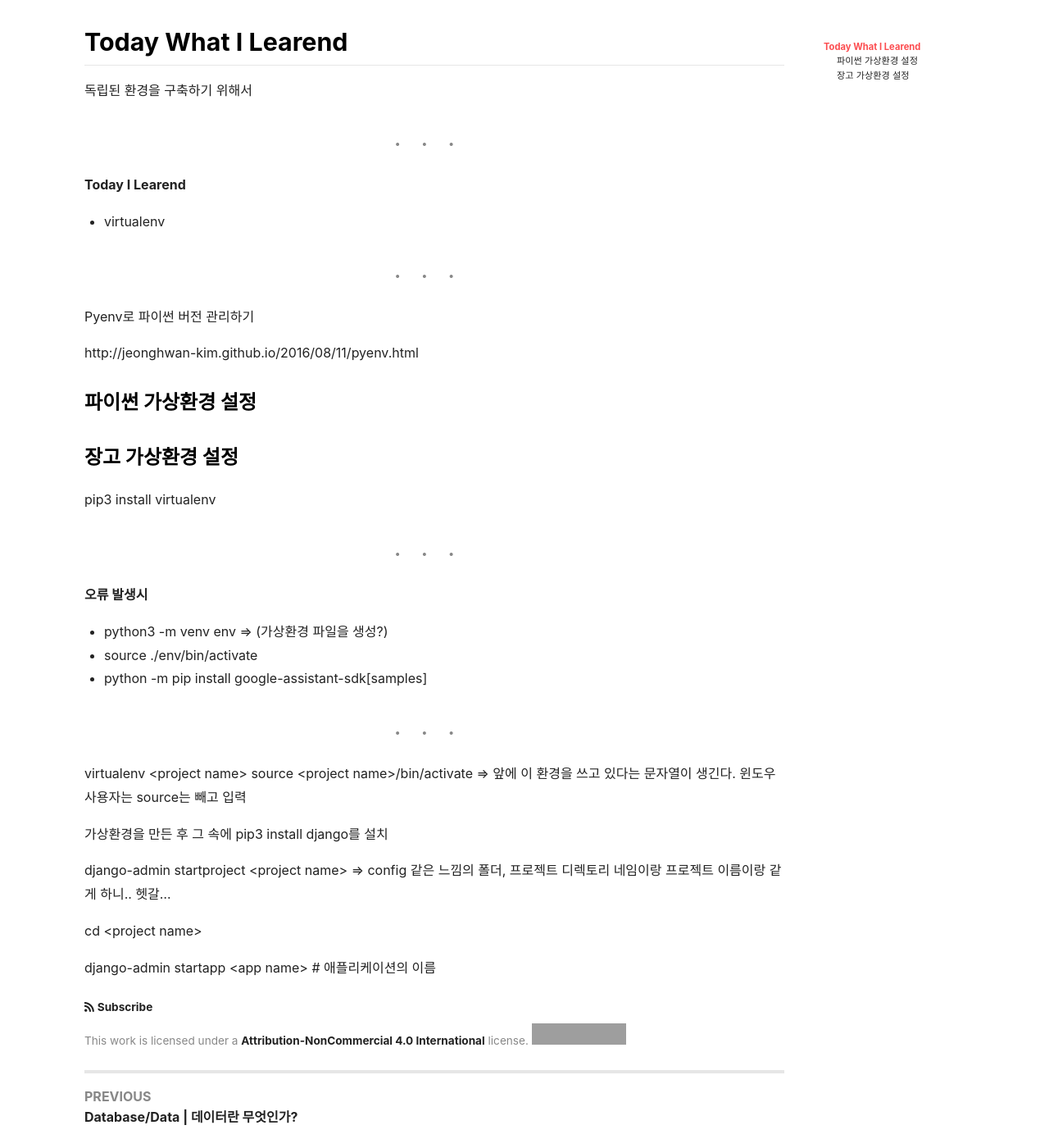
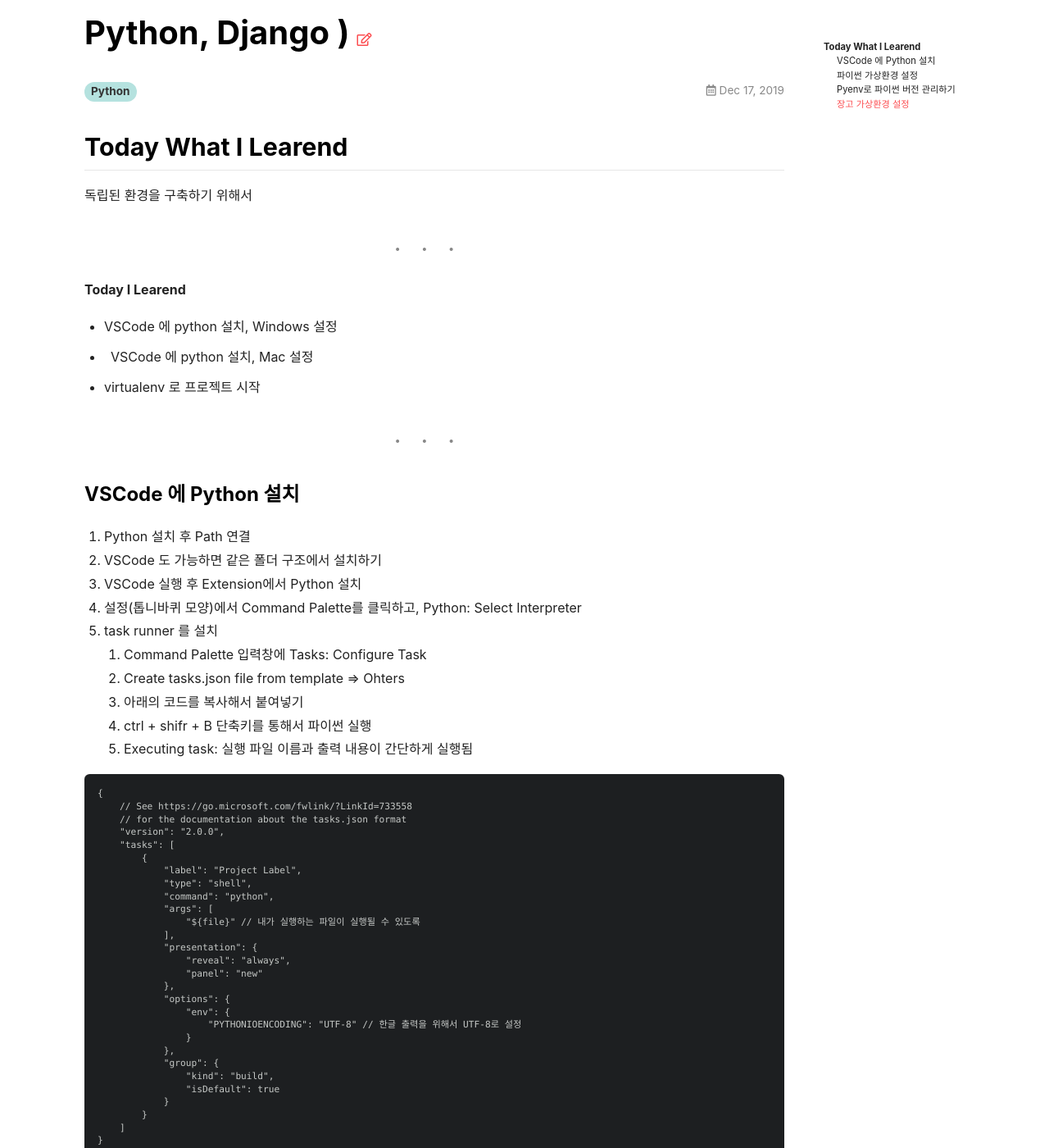
Before and after one commit to mchaemil/mchaemil.github.io, a Jekyll site: the page built from _posts/2019-12-17-python-env.md, in a window 1280 px wide and 1400 px high, scrolled down 248 px. Shown: the whole window at 82% size. Built offline with Jekyll 4.4.1, drawn with Linux system fonts in a browser that asks for light colours; nearby versions of some CDN libraries; comment, search, counter and statistics services are not loaded; some of the changed text lies outside the part shown; grey boxes are pictures that could not be loaded.

Commit message:
update post

````diff
--- a/_posts/2019-12-17-python-env.md
+++ b/_posts/2019-12-17-python-env.md
@@ -1,6 +1,6 @@
 ---
 layout: article
-title: Python/가상환경 | virtualenv
+title: Python/가상환경 | python 프로그래밍을 위한 가상환경 설정하기(feat. virtualenv, VSCode, Python, Django )
 tags: Python
 
 ---
@@ -13,8 +13,10 @@ tags: Python
 ---
 **Today I Learend**
 
+- VSCode 에 python 설치, Windows 설정
+- VSCode 에 python 설치, Mac 설정
 
-- virtualenv
+- virtualenv 로 프로젝트 시작
 
 
 
@@ -26,13 +28,63 @@ tags: Python
 ---
 
 
+### VSCode 에 Python 설치
+
+1. Python 설치 후 Path 연결
+1. VSCode 도 가능하면 같은 폴더 구조에서 설치하기
+1. VSCode 실행 후 Extension에서 Python 설치
+4. 설정(톱니바퀴 모양)에서 Command Palette를 클릭하고, Python: Select Interpreter
+1. task runner 를 설치
+	1. Command Palette 입력창에 Tasks: Configure Task
+	1. Create tasks.json file from template => Ohters
+	2. 아래의 코드를 복사해서 붙여넣기
+	3. ctrl + shifr + B 단축키를 통해서 파이썬 실행
+	3. Executing task: 실행 파일 이름과 출력 내용이 간단하게 실행됨
 
 
-Pyenv로 파이썬 버전 관리하기
 
-http://jeonghwan-kim.github.io/2016/08/11/pyenv.html
+```
+{
+    // See https://go.microsoft.com/fwlink/?LinkId=733558
+    // for the documentation about the tasks.json format
+    "version": "2.0.0",
+    "tasks": [
+        {
+            "label": "Project Label",
+            "type": "shell",
+            "command": "python",
+            "args": [
+                "${file}" // 내가 실행하는 파일이 실행될 수 있도록
+            ],
+            "presentation": {
+                "reveal": "always",
+                "panel": "new"
+            },
+            "options": {
+                "env": {
+                    "PYTHONIOENCODING": "UTF-8" // 한글 출력을 위해서 UTF-8로 설정
+                }
+            },
+            "group": {
+                "kind": "build",
+                "isDefault": true
+            }
+        }
+    ]
+}
+
+```
 
 ### 파이썬 가상환경 설정
+
+
+
+
+
+
+### Pyenv로 파이썬 버전 관리하기
+[PYENV로 파이썬 버전 관리하기](http://jeonghwan-kim.github.io/2016/08/11/pyenv.html)
+
 
 
 
````
Also changed, not shown: _posts/2019-12-17-DB-sql-first-day.md (+53 -11 lines).
